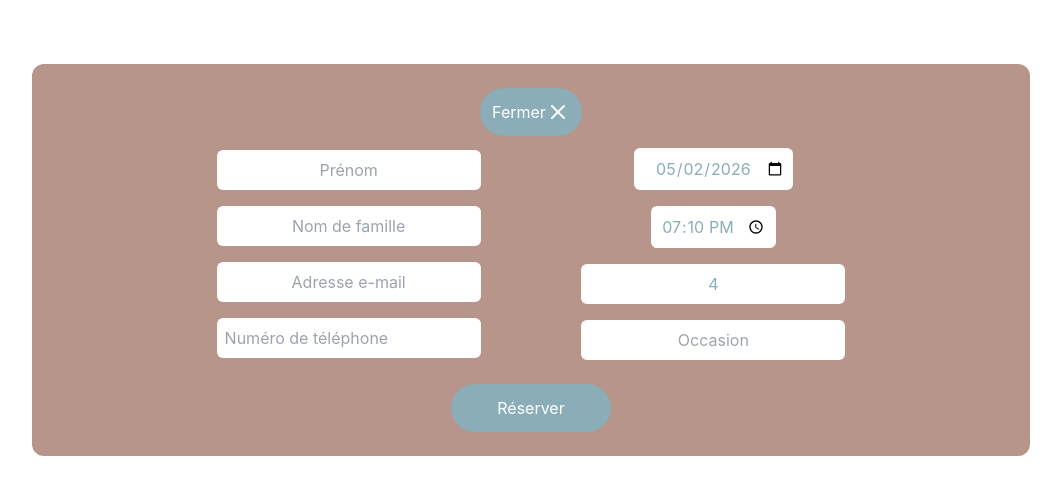
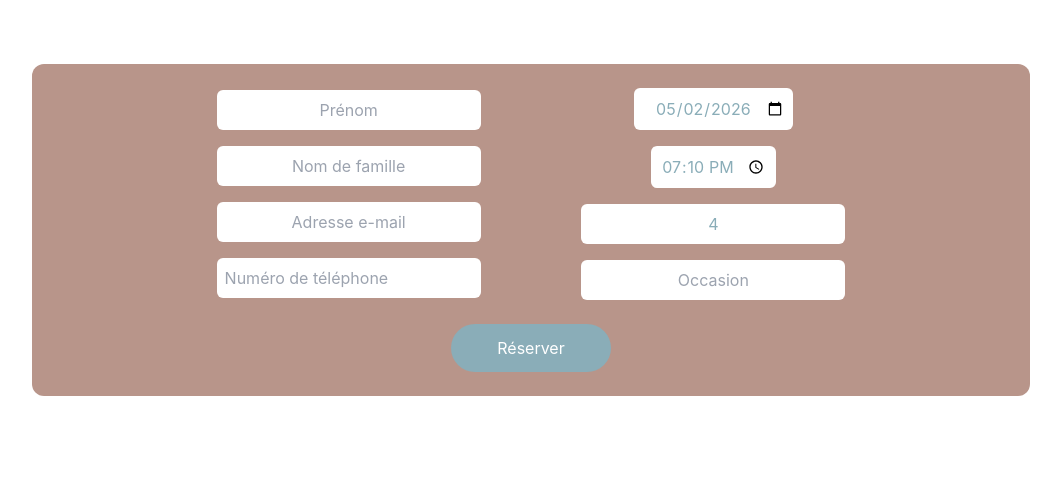
Before and after one commit to romainauthier-1/resafacile-frontend, a Next.js app: page /ReservationForm in a window 1280 px wide. Shown: the top 494 px of the page, without its empty margins (109-1170 px from the left). Built offline with nearby package versions, Linux system fonts and the light colour scheme.

Commit message:
Update ReservationForm.jsx
Condition affichage bouton fermer

```diff
--- a/pages/ReservationForm.jsx
+++ b/pages/ReservationForm.jsx
@@ -229,6 +229,7 @@ export default function ReservationForm({
           }
           className="flex flex-col justify-center items-center h-full w-4/5 m-12 p-6 bg-primary rounded-xl "
         >
+        {isUpdating && (
           <button
             type="button"
             onClick={() => onClose()}
@@ -237,6 +238,7 @@ export default function ReservationForm({
             <p className="text-white">Fermer</p>
             <X color="white" />
           </button>
+          )}
           <div className="flex flex-col md:flex-row justify-center items-center gap-12 w-full">
             <div className="w-full md:w-1/3 flex flex-col gap-4 jusfify-evenly items-center">
               <input
```
